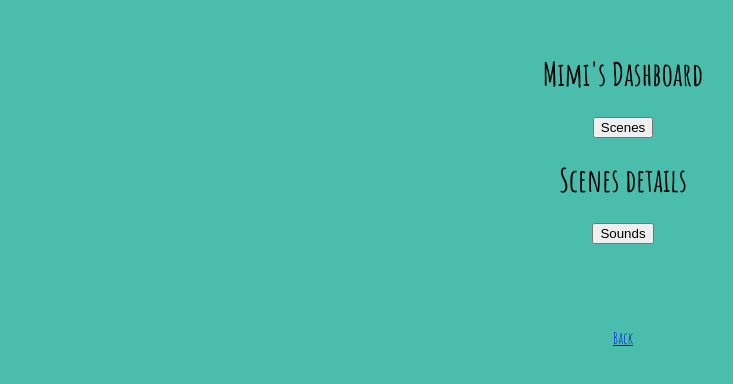
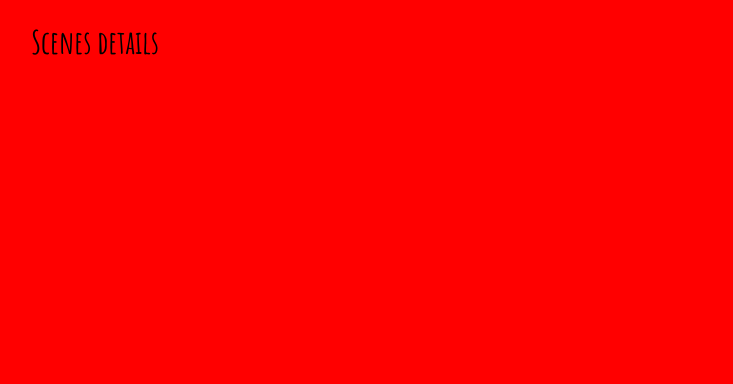
Before and after one commit to Broken-Lore/kiku-app, a Vue app: page /dashboard in a window 1280 px wide. Both pictures are taken after a click on the button "Scenes". Shown: the top 384 px of the page, without its empty margins (545-1278 px from the left). Built offline with nearby package versions, Linux system fonts and the light colour scheme.

Commit message:
dashboard components show on click functionality added

```diff
--- a/src/components/DashBoardScenes.vue
+++ b/src/components/DashBoardScenes.vue
@@ -1,5 +1,5 @@
 <template>
-  <div id="dashBoardScenes">
+  <div id="dashBoardScenes" class="dashBoardScenes">
     <h1>Scenes details</h1>
   </div>
 </template>
@@ -8,6 +8,10 @@
 export default {
   name: "DashBoardScenes",
   methods: {
+    openScenes() {
+      const dashBoardScenes = document.getElementById("dashBoardScenes");
+      dashBoardScenes.classList.add("show");
+    },
     hide() {
       const dashBoardScenes = document.getElementById("dashBoardScenes");
       dashBoardScenes.classList.remove("show");
@@ -17,4 +21,14 @@ export default {
 </script>
 
 <style scoped>
+.dashBoardScenes {
+  position: fixed;
+  background-color: red;
+  inset: 0;
+  visibility: hidden;
+}
+.show {
+  visibility: visible;
+  opacity: 1;
+}
 </style>
--- a/src/components/DashBoardSounds.vue
+++ b/src/components/DashBoardSounds.vue
@@ -8,6 +8,10 @@
 export default {
   name: "DashBoardSounds",
   methods: {
+    openSounds() {
+      const dashBoardSounds = document.getElementById("dashBoardSounds");
+      dashBoardSounds.classList.add("show");
+    },
     hide() {
       const dashBoardSounds = document.getElementById("dashboardSounds");
       dashBoardSounds.classList.remove("show");
@@ -18,9 +22,12 @@ export default {
 
 <style scoped>
 .dashBoardSounds {
+  position: fixed;
+  background-color: red;
+  inset: 0;
   visibility: hidden;
 }
-.dashBoardSounds .show {
+.show {
   visibility: visible;
   opacity: 1;
   background-color: blue;
--- a/src/components/Modal.vue
+++ b/src/components/Modal.vue
@@ -57,10 +57,7 @@ export default {
     display: flex;
     align-items: center;
     justify-content: center;
-    top: 0;
-    left: 0;
-    right: 0;
-    bottom: 0;
+    inset: 0;
     z-index: 100;
     background: rgba(0, 0, 0, 0.4);
     visibility: hidden;
```
